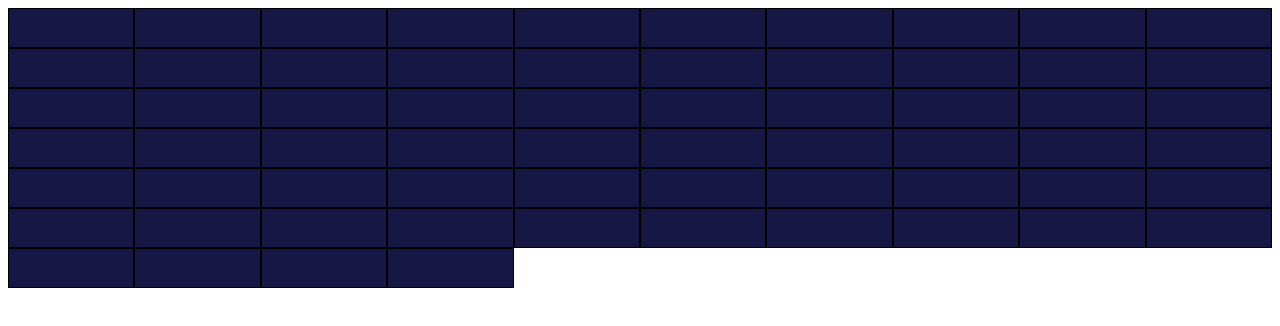
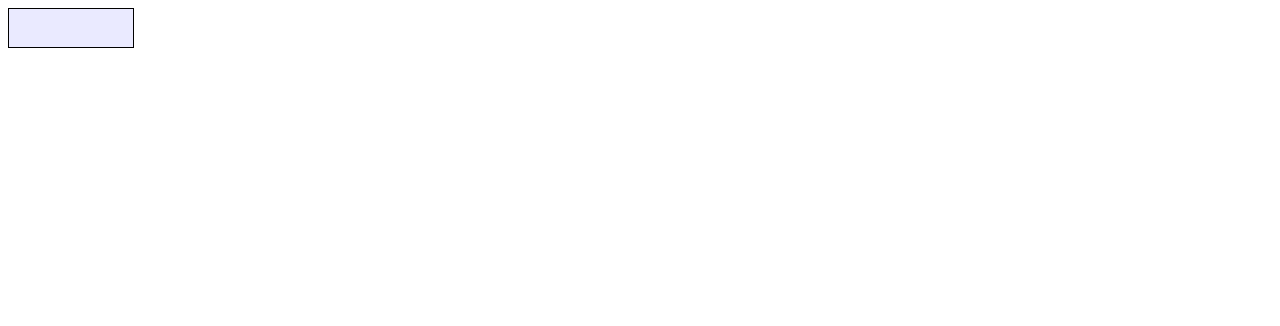
Before and after one commit to MattRueter/portfolio_website, a React (Create React App) app: page / in a window 1280 px wide. Shown: the top 326 px of the page. Built offline with nearby package versions, Linux system fonts and the light colour scheme.

Commit message:
create random color selector function and pass to Brick component.

```diff
--- a/src/BrickWall.js
+++ b/src/BrickWall.js
@@ -1,78 +1,28 @@
 import './index.css';
+
+
+function selectColor (){
+	let color = ""
+	const number =Math.floor(Math.random() * 10);
+	if(number < 5){
+		color = "brickDark"
+	}else if(number >= 5){
+		color = "brickLight"
+	}
+	return color;
+}
+
 
 export default function BrickWall (){
 	return (
 		<div id="brickWall">
-			<Brick />
-			<Brick />
-			<Brick />
-			<Brick />
-			<Brick />
-			<Brick />
-			<Brick />
-			<Brick />
-			<Brick />
-			<Brick />
-			<Brick />
-			<Brick />
-			<Brick />
-			<Brick />
-			<Brick />
-			<Brick />
-			<Brick />
-			<Brick />
-			<Brick />
-			<Brick />
-			<Brick />
-			<Brick />
-			<Brick />
-			<Brick />
-			<Brick />
-			<Brick />
-			<Brick />
-			<Brick />
-			<Brick />
-			<Brick />
-			<Brick />
-			<Brick />
-			<Brick />
-			<Brick />
-			<Brick />
-			<Brick />
-			<Brick />
-			<Brick />
-			<Brick />
-			<Brick />
-			<Brick />
-			<Brick />
-			<Brick />
-			<Brick />
-			<Brick />
-			<Brick />
-			<Brick />
-			<Brick />
-			<Brick />
-			<Brick />
-			<Brick />
-			<Brick />
-			<Brick />
-			<Brick />
-			<Brick />
-			<Brick />
-			<Brick />
-			<Brick />
-			<Brick />
-			<Brick />
-			<Brick />
-			<Brick />
-			<Brick />
-			<Brick />
+			<Brick color={selectColor()}/>
 		</div>
 	)
 }
 
-function Brick(){
+function Brick({color}){
 	return (
-		<div className="brickDark"></div>
+		<div className={color}></div>
 	)
 }
--- a/src/index.css
+++ b/src/index.css
@@ -9,3 +9,7 @@
   border:1px solid black;
   background-color: rgb(23, 23, 69);
 }
+.brickLight{
+  border:1px solid black;
+  background-color: rgb(234, 234, 255);
+}
```
